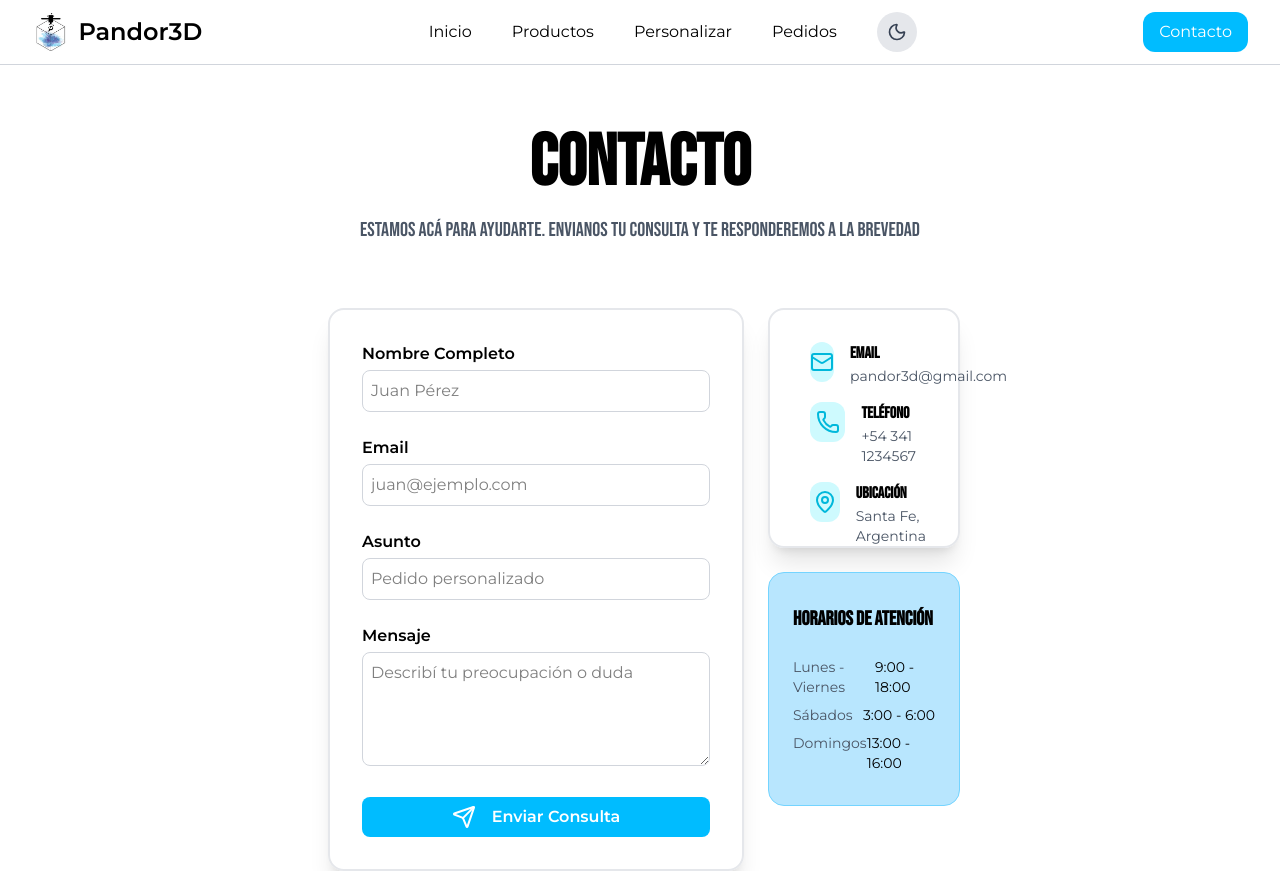
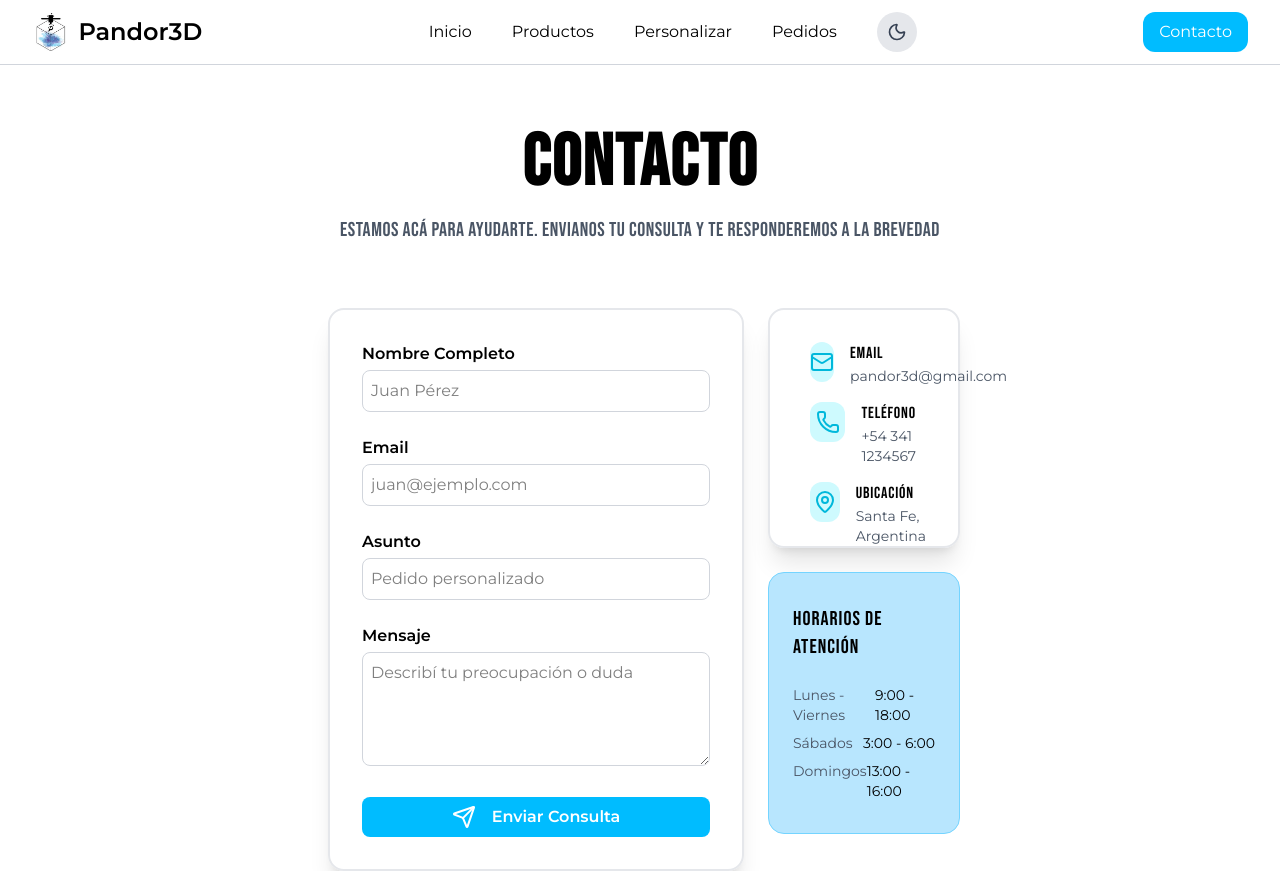
Before and after one commit to FrancoBerlochi/pandor3dnext, a Next.js app: page /contacto in a window 1280 px wide. Built offline with nearby package versions, Linux system fonts and the light colour scheme.

Commit message:
pequeños ajustes en contact

```diff
--- a/app/contacto/page.tsx
+++ b/app/contacto/page.tsx
@@ -90,8 +90,8 @@ const Contact = () => {
     <div id="inicio" className="flex justify-center dark:bg-[#333]">
       <Header></Header>
       <main className="pt-32 flex flex-col items-center h-screen w-[60vw] max-md:w-[100vw] max-md:h-fit">
-        <h1 className="text-7xl font-semibold dark:text-white">Contacto</h1>
-        <h2 className="text-xl text-gray-600 mt-4 dark:text-gray-300 max-md:w-70 ">
+        <h1 className="text-7xl font-semibold dark:text-white tracking-wide">Contacto</h1>
+        <h2 className="text-xl text-gray-600 mt-4 dark:text-gray-300 tracking-wide max-md:w-70 ">
           Estamos acá para ayudarte. Envianos tu consulta y te responderemos a
           la brevedad
         </h2>
@@ -191,7 +191,7 @@ const Contact = () => {
             <div className="shadow-xl rounded-2xl h-60 border-2 border-gray-200 dark:border-[#111]">
               <ul className="pl-10 mt-8 mb-16">
                 <li className="flex gap-4 mb-4">
-                  <div className="w-10 h-10 bg-cyan-100 dark:bg-[hsl(41,98%,75%)] items-center flex justify-center rounded-xl">
+                  <div className="w-10 h-10 bg-cyan-100 dark:bg-[hsl(36,98%,75%)] items-center flex justify-center rounded-xl">
                     <svg
                       xmlns="http://www.w3.org/2000/svg"
                       width="24"
@@ -209,14 +209,14 @@ const Contact = () => {
                     </svg>
                   </div>
                   <div className="flex flex-col">
-                    <h3 className="font-semibold dark:text-white">Email</h3>
+                    <h3 className="dark:font-semibold dark:text-white tracking-wider">Email</h3>
                     <p className="text-gray-600 text-sm dark:text-gray-300">
                       pandor3d@gmail.com
                     </p>
                   </div>
                 </li>
                 <li className="flex gap-4 mb-4">
-                  <div className="w-10 h-10 bg-cyan-100 dark:bg-[hsl(41,98%,75%)] items-center flex justify-center rounded-xl">
+                  <div className="w-10 h-10 bg-cyan-100 dark:bg-[hsl(36,98%,75%)] items-center flex justify-center rounded-xl">
                     <svg
                       xmlns="http://www.w3.org/2000/svg"
                       width="24"
@@ -233,14 +233,14 @@ const Contact = () => {
                     </svg>
                   </div>
                   <div className="flex flex-col">
-                    <h3 className="font-semibold dark:text-white">Teléfono</h3>
+                    <h3 className="dark:font-semibold dark:text-white tracking-wider">Teléfono</h3>
                     <p className="text-gray-600 text-sm dark:text-gray-300">
                       +54 341 1234567
                     </p>
                   </div>
                 </li>
                 <li className="flex gap-4 mb-4">
-                  <div className="w-10 h-10 bg-cyan-100 dark:bg-[hsl(41,98%,75%)] items-center flex justify-center rounded-xl">
+                  <div className="w-10 h-10 bg-cyan-100 dark:bg-[hsl(36,98%,75%)] items-center flex justify-center rounded-xl">
                     <svg
                       xmlns="http://www.w3.org/2000/svg"
                       width="24"
@@ -259,7 +259,7 @@ const Contact = () => {
                   </div>
 
                   <div className="flex flex-col">
-                    <h3 className="font-semibold dark:text-white">Ubicación</h3>
+                    <h3 className="dark:font-semibold dark:text-white tracking-wider">Ubicación</h3>
                     <p className="text-gray-600 text-sm dark:text-gray-300">
                       Santa Fe, Argentina
                     </p>
@@ -267,9 +267,9 @@ const Contact = () => {
                 </li>
               </ul>
             </div>
-            <div className="bg-sky-200 border-1 border-sky-300 dark:bg-[hsl(41,68%,51%)] dark:border-[hsl(41,98%,51%)] rounded-2xl mt-6">
+            <div className="bg-sky-200 border border-sky-300 dark:bg-[hsl(36,100%,51%)] dark:border-[hsl(41,98%,51%)] rounded-2xl mt-6">
               <div className="flex flex-col mx-6">
-                <h3 className="text-xl font-semibold mb-6 mt-8 dark:text-white">
+                <h3 className="text-xl tracking-wider  mb-6 mt-8 dark:text-white">
                   Horarios de Atención
                 </h3>
                 <div className="flex flex-col mb-8 gap-2">
--- a/app/page.tsx
+++ b/app/page.tsx
@@ -93,7 +93,7 @@ type Product = {
   title: string;
   image_url: string | null;
   badge_label: string | null;
-  product_categories: { name: string }[] | null;
+  product_categories: { name: string } | { name: string }[] | null;
 };
 
 const HomePage = () => {
@@ -119,7 +119,7 @@ const HomePage = () => {
           .select("id, title, image_url, badge_label, product_categories(name)")
           .eq("badge_label", "Mas vendido")
           .limit(3);
-        console.log(data)
+
         if (!error && data) setProducts(data);
         setLoading(false);
       }
--- a/components/ui/SwiperComponent.tsx
+++ b/components/ui/SwiperComponent.tsx
@@ -30,7 +30,7 @@ const SwiperComponent = ({ data }: { data: Product[] }) => {
       {data.map((s) => (
         <SwiperSlide key={s.id}>
           <div className="rounded-2xl overflow-hidden bg-sky-400 dark:bg-neutral-900 group cursor-pointer">
-            <div className="relative aspect-[4/3] w-full overflow-hidden">
+            <div className="relative aspect-4/3 w-full overflow-hidden">
               {s.badge_label && (
                 <div className="absolute top-3 left-3 z-10 bg-sky-400 text-white dark:bg-amber-400 dark:text-amber-900 text-[10px] font-semibold px-2 py-1 rounded-md tracking-wide uppercase">
                   {s.badge_label}
```
